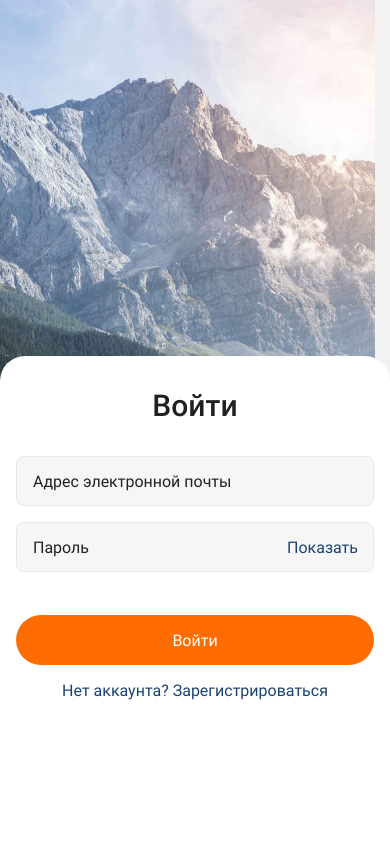
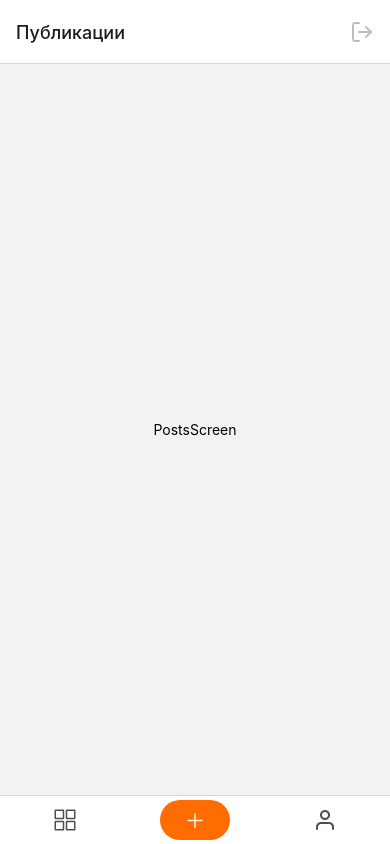
Before and after one commit to sporevois/goit-react-native-hw, a React Native app in the folder myProject/: screen /Home in a window 390 px wide. Built offline with nearby package versions, Linux system fonts and the light colour scheme.

Commit message:
routing finished

```diff
--- a/myProject/App.js
+++ b/myProject/App.js
@@ -5,6 +5,7 @@ import { useFonts } from 'expo-font';
 import * as SplashScreen from 'expo-splash-screen';
 import LoginScreen from './screens/auth/LoginScreen';
 import RegistrationScreen from './screens/auth/RegistrationScreen';
+import HomeScreen from './screens/main/Home';
 
 SplashScreen.preventAutoHideAsync();
 const AuthStack = createNativeStackNavigator();
@@ -28,8 +29,9 @@ export default function App() {
   return (
     <NavigationContainer onReady={onLayoutRootView}>
       <AuthStack.Navigator>
-        <AuthStack.Screen options={{headerShown:false}} name='Login' component={LoginScreen} />
-        <AuthStack.Screen options={{headerShown:false}} name='Register' component={RegistrationScreen}/>
+        <AuthStack.Screen options={{ headerShown: false }} name='Login' component={LoginScreen} />
+        <AuthStack.Screen options={{ headerShown: false }} name='Register' component={RegistrationScreen} />
+        <AuthStack.Screen options={{ headerShown: false }} name='Home' component={HomeScreen}/>
       </AuthStack.Navigator>
     </NavigationContainer>
   );
--- a/myProject/package.json
+++ b/myProject/package.json
@@ -12,6 +12,7 @@
     "@expo-google-fonts/roboto": "^0.2.3",
     "@expo/vector-icons": "^13.0.0",
     "@react-native-community/masked-view": "^0.1.11",
+    "@react-navigation/bottom-tabs": "^6.5.7",
     "@react-navigation/native": "^6.1.5",
     "@react-navigation/native-stack": "^6.9.11",
     "expo": "~47.0.12",
--- a/myProject/screens/auth/LoginScreen.js
+++ b/myProject/screens/auth/LoginScreen.js
@@ -19,7 +19,7 @@ const initialState = {
         password: ''
 }
 
-const LoginScreen = () => {
+const LoginScreen = ({navigation}) => {
 
     const [state, setState] = useState(initialState);
     const { passwordVisibility, variable, handlePasswordVisibility } = useTogglePassVisibility();
@@ -27,6 +27,7 @@ const LoginScreen = () => {
     const submit = () => {
         console.log({email: state.email, password: state.password});
         setState(initialState);
+        navigation.navigate('Home');
     }
 
     return (
@@ -63,9 +64,9 @@ const LoginScreen = () => {
                     <TouchableOpacity style={styles.btn} disabled={!state.password || !state.email} activeOpacity={0.5} onPress={submit}>
                         <Text style={styles.btnTitle}>Войти</Text>
                     </TouchableOpacity>
-                    <View style={styles.textContainer}>
-                        <Text style={styles.link}>Нет аккаунта? Зарегистрироваться</Text>
-                    </View>
+                    <TouchableOpacity onPress={()=>navigation.navigate('Register')}>
+                        <Text style={styles.link} >Нет аккаунта? Зарегистрироваться</Text>
+                    </TouchableOpacity >
                 </View>
             </ImageBackground>
         </TouchableWithoutFeedback>
@@ -86,7 +87,8 @@ const styles = StyleSheet.create({
     },
     container: {
         paddingHorizontal: 16,
-        paddingBottom:144,
+        paddingBottom: 144,
+        alignItems: 'center',
         backgroundColor:'#FFFFFF',
     },
     textContainer: {
@@ -123,6 +125,7 @@ const styles = StyleSheet.create({
         fontFamily: 'Roboto-Regular',
     },
     btn: {
+        width: "100%",
         height: 50,
         justifyContent: "center",
         alignItems: "center",
--- a/myProject/screens/auth/RegistrationScreen.js
+++ b/myProject/screens/auth/RegistrationScreen.js
@@ -20,7 +20,7 @@ const initialState = {
         password: ''
 }
 
-const RegistrationScreen = () => {
+const RegistrationScreen = ({navigation}) => {
 
     const [state, setState] = useState(initialState);
     const { passwordVisibility, variable, handlePasswordVisibility } = useTogglePassVisibility();
@@ -28,6 +28,7 @@ const RegistrationScreen = () => {
     const submit = () => {
         console.log(state);
         setState(initialState);
+        navigation.navigate('Home');
     }
 
     return (
@@ -79,9 +80,9 @@ const RegistrationScreen = () => {
                     <TouchableOpacity style={styles.btn} disabled={!state.password || !state.email || !state.name} activeOpacity={0.5} onPress={submit}>
                         <Text style={styles.btnTitle}>Зарегистрироваться</Text>
                     </TouchableOpacity>
-                    <View style={styles.textContainer}>
+                    <TouchableOpacity onPress={()=>navigation.navigate('Login')}>
                         <Text style={styles.link}>Уже есть аккаунт? Войти</Text>
-                    </View>
+                    </TouchableOpacity>
                 </View>
             </ImageBackground>
         </TouchableWithoutFeedback>
@@ -102,7 +103,8 @@ const styles = StyleSheet.create({
     },
     container: {
         paddingHorizontal: 16,
-        paddingBottom:78,
+        paddingBottom: 78,
+        alignItems: 'center',
         backgroundColor:'#FFFFFF',
     },
     avatarContainer: {
@@ -157,6 +159,7 @@ const styles = StyleSheet.create({
         fontFamily: 'Roboto-Regular',
     },
     btn: {
+        width: "100%",
         height: 50,
         justifyContent: "center",
         alignItems: "center",
--- /dev/null
+++ b/myProject/screens/main/CreatePostsScreen.js
@@ -0,0 +1,27 @@
+import React from 'react';
+import {
+    StyleSheet,
+    Text,
+    View,
+} from 'react-native'
+
+
+const CreatePostsScreen = () => {
+    return (
+        <View style={styles.container}>
+            <Text>CreatePostsScreen</Text>
+        </View>
+
+    )
+}
+
+const styles = StyleSheet.create({
+    container: {
+        flex: 1,
+        justifyContent: 'center',
+        alignItems: 'center',
+    }
+})
+
+
+export default CreatePostsScreen;
--- /dev/null
+++ b/myProject/screens/main/Home.js
@@ -0,0 +1,75 @@
+import React from 'react';
+import { createBottomTabNavigator } from '@react-navigation/bottom-tabs';
+import { Ionicons, Feather, AntDesign } from '@expo/vector-icons';
+import { View, StyleSheet, TouchableOpacity } from 'react-native';
+import PostsScreen from './PostsScreen';
+import ProfileScreen from './ProfileScreen';
+import CreatePostsScreen from "./CreatePostsScreen";
+
+const MainTab = createBottomTabNavigator();
+
+const HomeScreen = ({navigation}) => {
+    return (
+        <MainTab.Navigator
+            screenOptions={{
+                tabBarShowLabel: false,
+                tabBarHideOnKeyboard: true,
+            }}>
+            <MainTab.Screen
+                options={{
+                    title: "Публикации",
+                    headerRight: () => (
+                        <TouchableOpacity style={styles.headerRightBtn} onPress={()=> navigation.navigate('Login')}>
+                            <Feather name="log-out" size={24} color="#BDBDBD" />
+                        </TouchableOpacity>
+                    ),
+                    tabBarIcon: () => (<Ionicons name="grid-outline" size={24} color="#212121cc" />)
+                }}
+                name='Posts'
+                component={PostsScreen}
+            />
+            <MainTab.Screen
+                options={{
+                    title: "Создать публикацию ",
+                    headerLeft: () => (
+                        <TouchableOpacity style={styles.headerLeftBtn} onPress={()=> navigation.navigate('Posts')}>
+                            <Ionicons name="arrow-back" size={24} color="#212121cc" />
+                        </TouchableOpacity>
+                    ),
+                    tabBarIcon: () => (
+                        <View style={styles.iconContainer}>
+                            <AntDesign name="plus" size={20} color="#FFFFFF" />
+                        </View>)
+                }}
+                name='Create'
+                component={CreatePostsScreen}
+            />
+            <MainTab.Screen
+                options={{
+                    headerShown: false,
+                    tabBarIcon: () => (<Feather name="user" size={24} color="#212121cc" />)
+                }}
+                name='Profile'
+                component={ProfileScreen} />
+        </MainTab.Navigator>
+    )
+}
+
+const styles = StyleSheet.create({
+    iconContainer: {
+        width: 70,
+        height: 40,
+        alignItems: "center",
+        justifyContent: "center",
+        backgroundColor: '#FF6C00',
+        borderRadius: 20,
+
+    },
+    headerRightBtn: {
+        marginRight: 16,
+    },
+    headerLeftBtn: {
+        marginLeft: 16,
+    }
+})
+export default HomeScreen;
--- /dev/null
+++ b/myProject/screens/main/PostsScreen.js
@@ -0,0 +1,26 @@
+import React from 'react';
+import {
+    StyleSheet,
+    Text,
+    View,
+} from 'react-native'
+
+
+const PostsScreen = () => {
+    return (
+        <View style={styles.container}>
+            <Text>PostsScreen</Text>
+        </View>
+
+    )
+}
+
+const styles = StyleSheet.create({
+    container: {
+        flex: 1,
+        justifyContent: 'center',
+        alignItems: 'center',
+    }
+})
+
+export default PostsScreen;
--- /dev/null
+++ b/myProject/screens/main/ProfileScreen.js
@@ -0,0 +1,26 @@
+import React from 'react';
+import {
+    StyleSheet,
+    Text,
+    View,
+} from 'react-native'
+
+
+const ProfileScreen = () => {
+    return (
+        <View style={styles.container}>
+            <Text>ProfileScreen</Text>
+        </View>
+
+    )
+}
+
+const styles = StyleSheet.create({
+    container: {
+        flex: 1,
+        justifyContent: 'center',
+        alignItems: 'center',
+    }
+})
+
+export default ProfileScreen;
```
Also changed, not shown: myProject/screens/main/CommentsScreen.js (added, +26 -0 lines), myProject/screens/main/MapScreen.js (added, +26 -0 lines), 1 other file (tests, documents, lock files or other folders).
